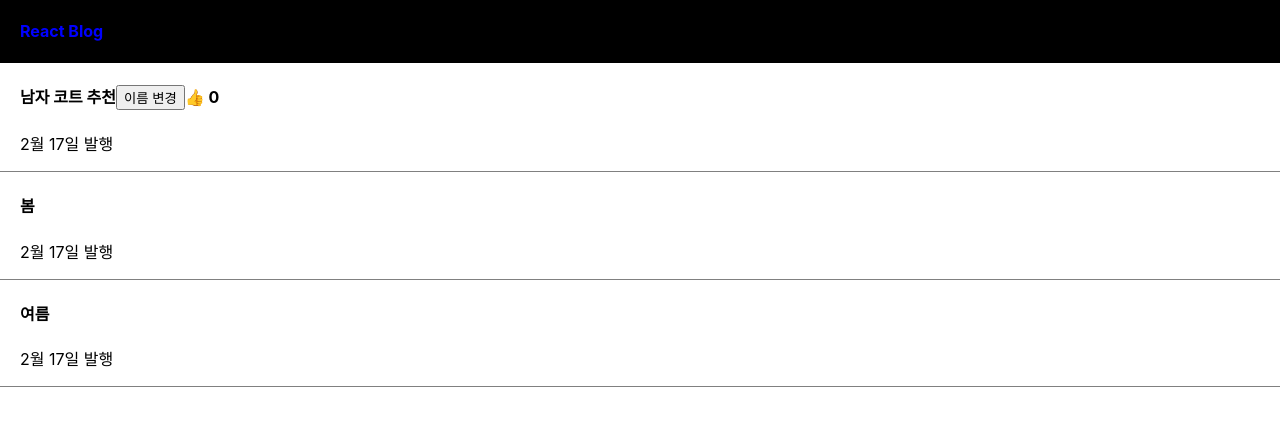
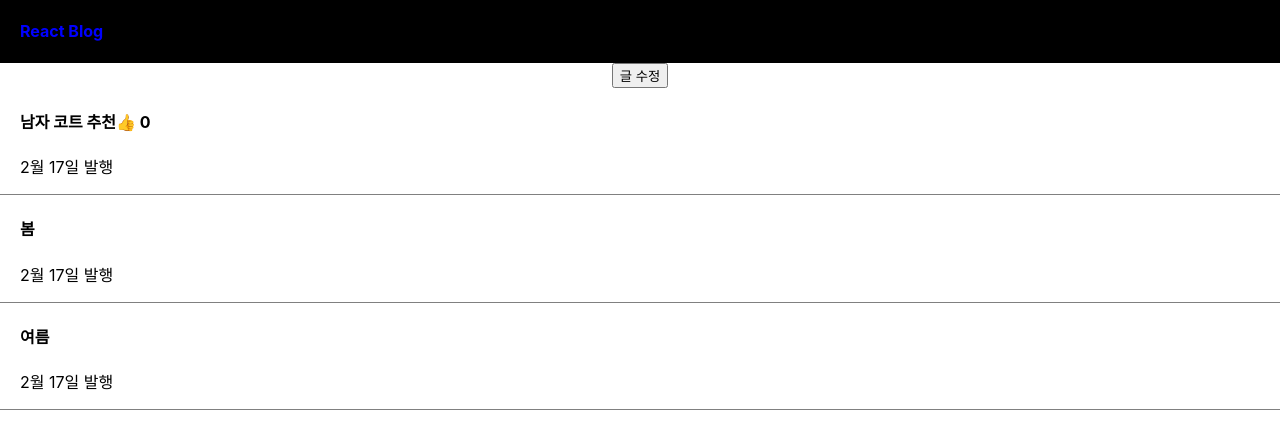
Before and after one commit to Polarvear/React_b, a React (Create React App) app in the folder blog/: page / in a window 1280 px wide. Shown: the top 428 px of the page. Built offline with nearby package versions, Linux system fonts and the light colour scheme.

Commit message:
state function study

```diff
--- a/blog/src/App.js
+++ b/blog/src/App.js
@@ -23,9 +23,14 @@ function App() {
       <div className="black-nav">
         <h4 style={ {color : 'blue', fontSize : '16px'} }>{ logo }</h4>
       </div>
+      <button onClick={ () => { // array 원본을 보존하는 게 좋음
+        let copy = [...글제목];
+        copy[0] = '겨울'
+        setTitle(copy);
+       } }>글 수정</button>
+
       <div className='list'>
         <h4>{ 글제목[0] }
-        <button onClick={ () => { setTitle(글제목[3] ) }}>이름 변경</button>
         <span onClick={ () => { setLike(like + 1) } }>👍</span> { like } </h4>
         <p>2월 17일 발행</p>
       </div>
```
